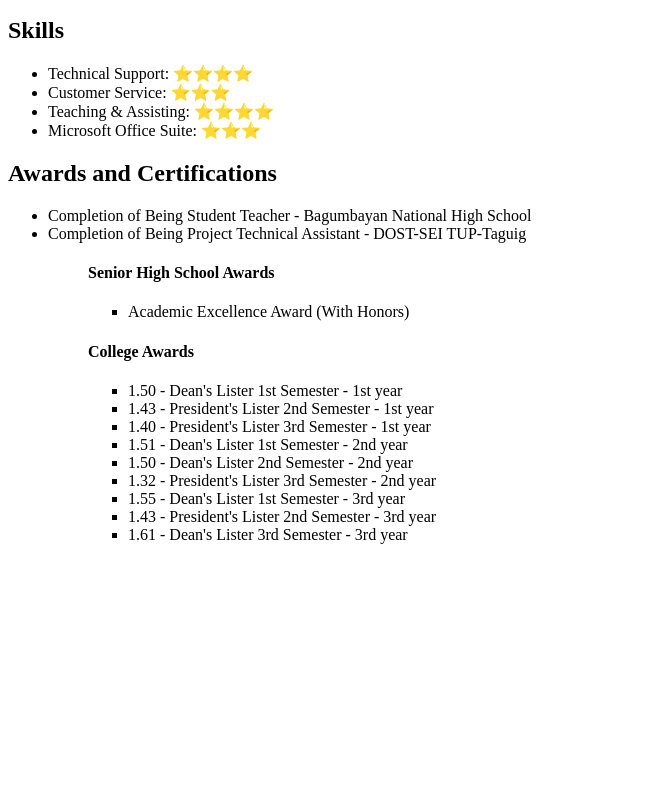
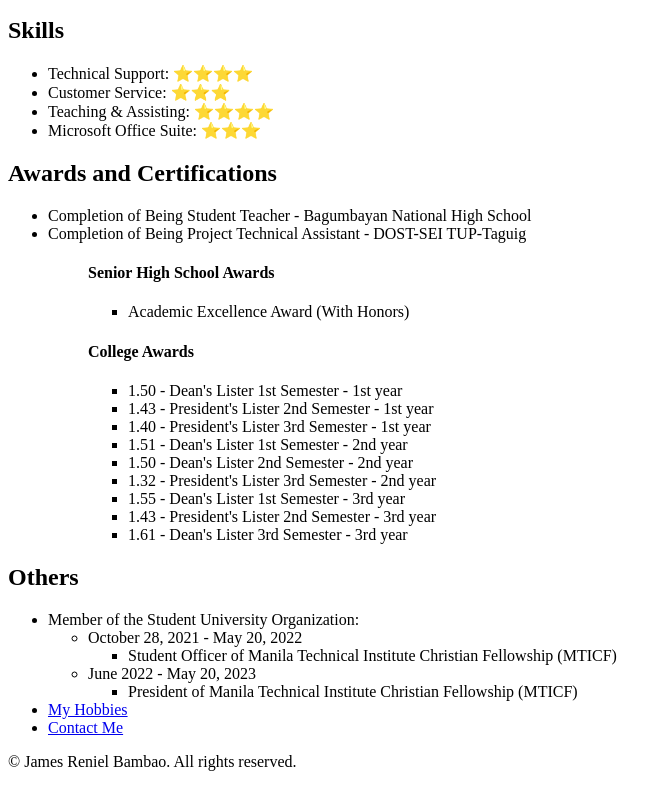
Before and after one commit to RenielJ/html-porfolio-practice, a plain HTML site: page public/onlineResume/index.html in a window 1280 px wide. Shown: the part 653-1440 px from the top of the page, without its empty margins (0-672 px from the left). Before the commit the page ends 1213 px from the top, so only its background shows below. Drawn offline with Linux system fonts and the light colour scheme.

Commit message:
Add the add some content in resume

```diff
--- a/public/onlineResume/index.html
+++ b/public/onlineResume/index.html
@@ -74,6 +74,30 @@
             </ul>
         </ul>
     </section>
+    <section>
+        <h2>Others</h2>
+        <ul>
+            <li>Member of the Student University Organization:</li>
+            <ul>
+                <li>October 28, 2021 - May 20, 2022
+                    <ul>
+                        <li>Student Officer of Manila Technical Institute Christian Fellowship (MTICF)</li>
+                    </ul>
+                </li>
+                <li>
+                    June 2022 - May 20, 2023
+                    <ul>
+                        <li>President of Manila Technical Institute Christian Fellowship (MTICF)</li>
+                    </ul>
+                </li>
+            </ul>
+            <li><a href="./public/hobbies.html">My Hobbies</a></li>
+            <li><a href="./public/contact.html">Contact Me</a></li>
+        </ul>
+    </section>
     </main>
+    <footer>
+        <p>© James Reniel Bambao. All rights reserved.</p>
+    </footer>
 </body>
 </html>
```
Also changed, not shown: public/onlineResume/public/contact.html (added), public/onlineResume/public/hobbies.html (added).
